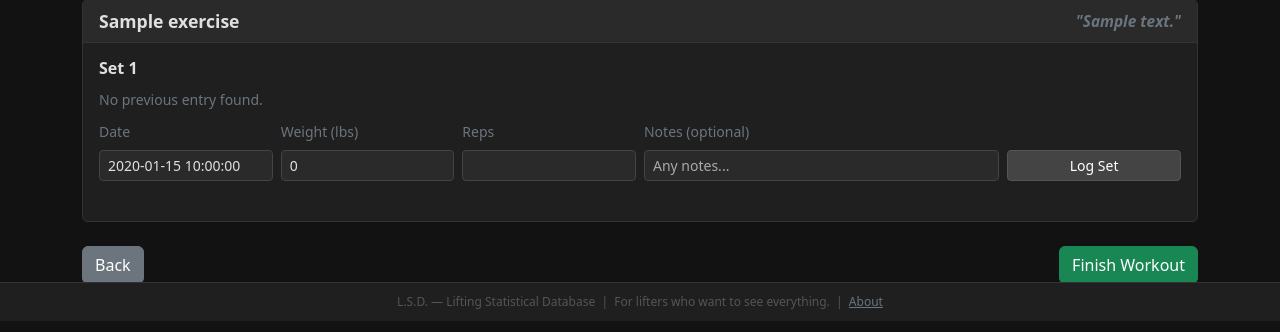
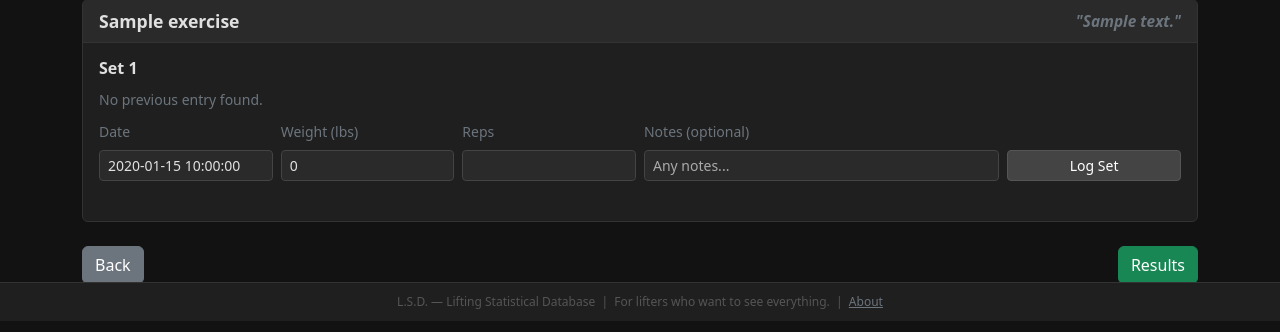
Before and after one commit to ErikAfdahl/liftingTracker, a Flask app: template templates/run.html in a window 1280 px wide. Shown: the part 479-811 px from the top of the page. Run offline with Flask 3, Linux system fonts and the light colour scheme; the template is opened without the code that fills it: most values are stand-ins (such as "Sample title", 1, 10 or a date in 2020).

Commit message:
results fix

```diff
--- a/templates/run.html
+++ b/templates/run.html
@@ -159,7 +159,7 @@
             <a href="/run?program={{ selected }}&ex_index={{ ex_index + 1 }}"
                class="btn btn-primary">Next →</a>
         {% else %}
-            <a href="/run/results?program={{ selected }}" class="btn btn-success">Finish Workout</a>
+            <a href="/run/results?program={{ selected }}" class="btn btn-success">Results</a>
         {% endif %}
     </div>
 
```
